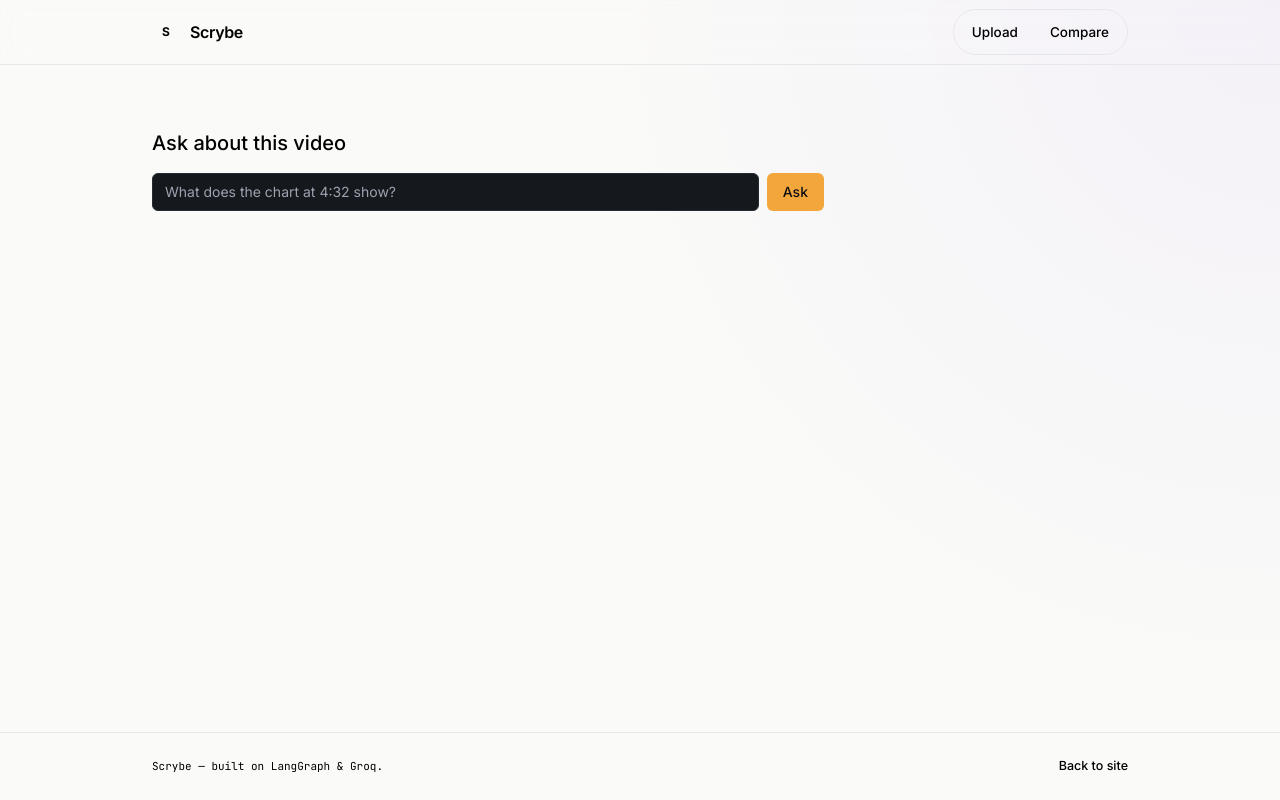
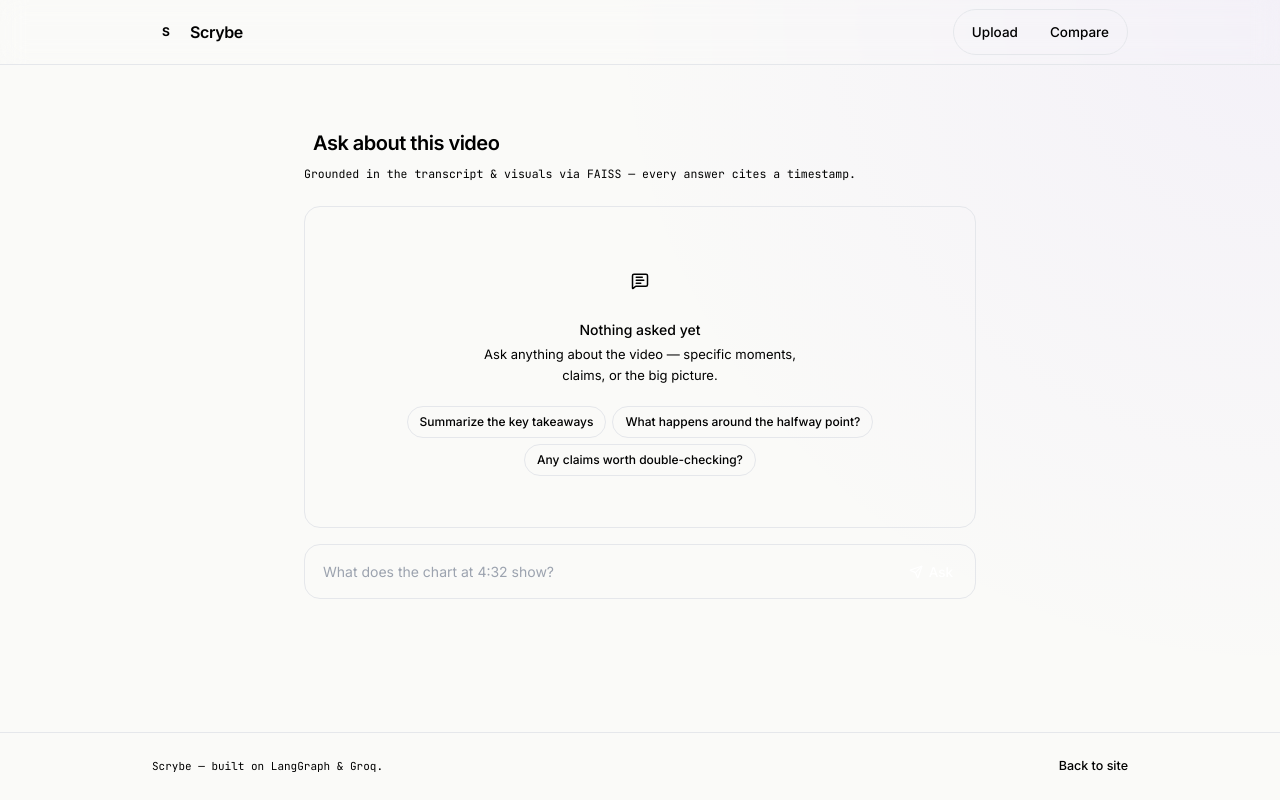
Before and after one commit to VisheshKamble/Scrybe, a React (Vite) app in the folder frontend/: page /app/chat/1 in a window 1280 px wide. Built offline with nearby package versions, Linux system fonts and the light colour scheme.

Commit message:
Update frontend/src/pages/Chat.jsx

```diff
--- a/frontend/src/pages/Chat.jsx
+++ b/frontend/src/pages/Chat.jsx
@@ -1,13 +1,36 @@
-import { useState } from 'react'
+import { AnimatePresence, motion } from 'framer-motion'
+import { MessageSquareText, Send } from 'lucide-react'
+import { useEffect, useRef, useState } from 'react'
 import { useParams } from 'react-router-dom'
 import TimestampCitation from '../components/TimestampCitation.jsx'
 import { askQuestion } from '../lib/api.js'
+
+const SUGGESTIONS = ['Summarize the key takeaways', 'What happens around the halfway point?', 'Any claims worth double-checking?']
+
+function TypingBubble() {
+  return (
+    <div className="inline-flex items-center gap-1 bg-lp-card border border-lp-line rounded-2xl rounded-bl-sm px-4 py-3">
+      {[0, 1, 2].map((i) => (
+        <span
+          key={i}
+          className="w-1.5 h-1.5 rounded-full bg-lp-faint animate-pulse-dot"
+          style={{ animationDelay: `${i * 0.15}s` }}
+        />
+      ))}
+    </div>
+  )
+}
 
 export default function Chat() {
   const { videoId } = useParams()
   const [question, setQuestion] = useState('')
   const [messages, setMessages] = useState([])
   const [asking, setAsking] = useState(false)
+  const scrollRef = useRef(null)
+
+  useEffect(() => {
+    scrollRef.current?.scrollTo({ top: scrollRef.current.scrollHeight, behavior: 'smooth' })
+  }, [messages, asking])
 
   async function handleAsk(e) {
     e.preventDefault()
@@ -28,38 +51,93 @@ export default function Chat() {
   }
 
   return (
-    <div className="max-w-2xl space-y-4">
-      <h1 className="text-xl font-medium">Ask about this video</h1>
-      <div className="space-y-3">
+    <div className="max-w-2xl mx-auto">
+      <div className="mb-6">
+        <div className="flex items-center gap-1.5 mb-2">
+          <span className="w-[3px] h-3.5 rounded-full bg-lp-violet" />
+          <h1 className="text-xl font-semibold tracking-tight text-lp-ink">Ask about this video</h1>
+        </div>
+        <p className="font-mono text-[11.5px] text-lp-faint">Grounded in the transcript &amp; visuals via FAISS &mdash; every answer cites a timestamp.</p>
+      </div>
+
+      <div
+        ref={scrollRef}
+        className="rounded-2xl border border-lp-line bg-lp-bg/60 p-4 md:p-5 min-h-[320px] max-h-[520px] overflow-y-auto space-y-3 mb-4"
+      >
+        {messages.length === 0 && (
+          <div className="h-full min-h-[280px] flex flex-col items-center justify-center text-center px-6">
+            <div className="w-11 h-11 rounded-2xl bg-lp-violetsoft flex items-center justify-center mb-4">
+              <MessageSquareText size={18} className="text-lp-violet" strokeWidth={2} />
+            </div>
+            <p className="text-[14px] font-medium text-lp-ink mb-1">Nothing asked yet</p>
+            <p className="text-[13px] text-lp-muted leading-relaxed mb-5 max-w-xs">
+              Ask anything about the video &mdash; specific moments, claims, or the big picture.
+            </p>
+            <div className="flex flex-wrap justify-center gap-1.5">
+              {SUGGESTIONS.map((s) => (
+                <button
+                  key={s}
+                  type="button"
+                  onClick={() => setQuestion(s)}
+                  className="text-[12px] font-medium text-lp-muted border border-lp-line bg-lp-card rounded-full px-3 py-1.5 hover:border-lp-violet/40 hover:text-lp-ink transition-colors"
+                >
+                  {s}
+                </button>
+              ))}
+            </div>
+          </div>
+        )}
+
+        <AnimatePresence initial={false}>
           {messages.map((m, i) => (
-          <div key={i} className={m.role === 'user' ? 'text-right' : ''}>
+            <motion.div
+              key={i}
+              initial={{ opacity: 0, y: 10 }}
+              animate={{ opacity: 1, y: 0 }}
+              transition={{ duration: 0.3, ease: [0.16, 1, 0.3, 1] }}
+              className={m.role === 'user' ? 'flex justify-end' : 'flex justify-start'}
+            >
               <div
-              className={`inline-block max-w-md rounded-md px-3 py-2 text-sm ${
-                m.role === 'user' ? 'bg-signal text-ink' : 'bg-surface border border-border'
+                className={`max-w-[85%] rounded-2xl px-4 py-3 text-[14px] leading-relaxed ${
+                  m.role === 'user'
+                    ? 'bg-lp-ink text-white rounded-br-sm'
+                    : 'bg-lp-card border border-lp-line text-lp-ink rounded-bl-sm'
                 }`}
               >
                 {m.text}
                 {m.timestamp != null && (
-                <div className="mt-1">
+                  <div className="mt-2">
                     <TimestampCitation seconds={m.timestamp} />
                   </div>
                 )}
               </div>
+            </motion.div>
+          ))}
+        </AnimatePresence>
+
+        {asking && (
+          <div className="flex justify-start">
+            <TypingBubble />
           </div>
-        ))}
+        )}
       </div>
-      <form onSubmit={handleAsk} className="flex gap-2">
+
+      <form
+        onSubmit={handleAsk}
+        className="flex items-center gap-2 rounded-2xl border border-lp-line bg-lp-card p-1.5 shadow-card focus-within:border-lp-violet/50 focus-within:shadow-violet-glow transition-all duration-300"
+      >
         <input
           value={question}
           onChange={(e) => setQuestion(e.target.value)}
           placeholder="What does the chart at 4:32 show?"
-          className="flex-1 bg-surface border border-border rounded-md px-3 py-2 text-sm outline-none focus:border-signal"
+          className="flex-1 bg-transparent px-3 py-2.5 text-[14px] text-lp-ink placeholder:text-lp-faint outline-none"
         />
         <button
           type="submit"
           disabled={asking}
-          className="bg-signal text-ink text-sm font-medium px-4 py-2 rounded-md disabled:opacity-50"
+          className="inline-flex items-center justify-center gap-1.5 bg-lp-ink text-white text-[13.5px] font-medium px-4 py-2.5 rounded-xl hover:bg-lp-violet transition-colors duration-300 disabled:opacity-50 disabled:cursor-not-allowed shrink-0"
         >
+          <Send size={14} />
           Ask
         </button>
       </form>
```
Lines whose indentation alone changed are shown as unchanged.
